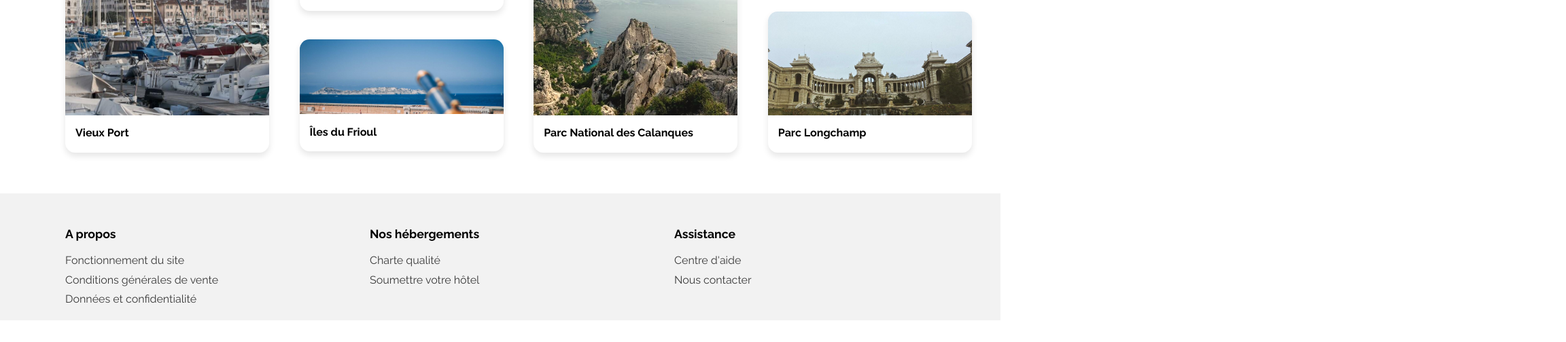
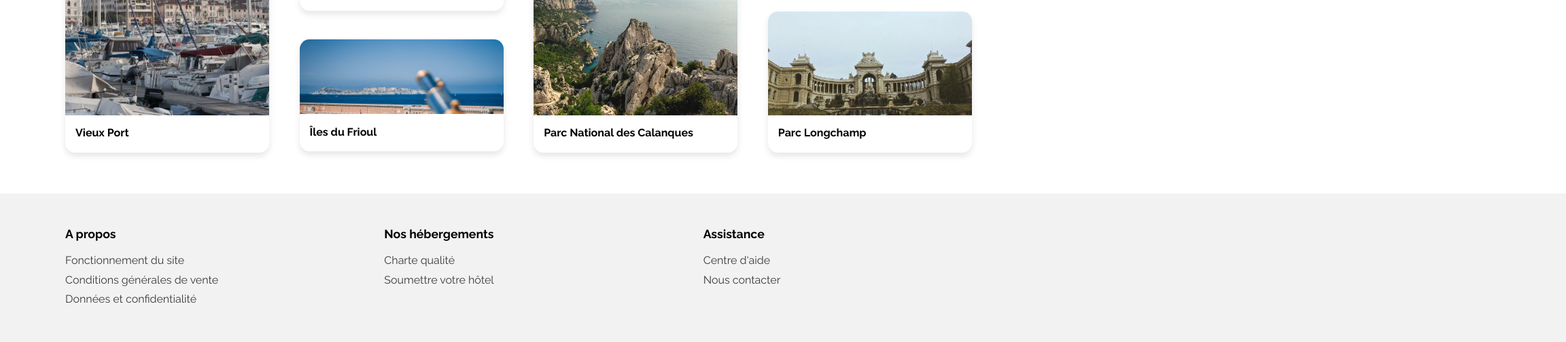
Before and after one commit to stebenwolf/BenS_2_21082021__open-classrooms_project02, a plain HTML site: page index.html in a window 1536 px wide. Shown: the part 1404-1908 px from the top of the page at 68% size, 2304 px wide, since content can reach past the window. Before the commit the page ends 1876 px from the top, so only its background shows below. Drawn offline with Linux system fonts and the light colour scheme.

Commit message:
Small fix

```diff
--- a/desktop.css
+++ b/desktop.css
@@ -3,6 +3,8 @@
     html {
         display: flex;
         justify-content: center;
+
+        overflow-x: hidden;
     }
 
     body, header, main, .footer_content {
@@ -257,15 +259,14 @@
 
 
     footer {
-        width: 500vw;
+        min-width: 5000vw;
         display: flex;
-        overflow: hidden;
-        padding: 1rem 0rem;
-        margin-left: -10rem;
+        padding: 1rem 0rem 3rem 0rem;
+        margin-left: -100rem;
     }
 
     .footer_content{
-        margin-left: 10rem;
+        margin-left: 100rem;
         display: flex;
         width: calc(100vw);
         justify-content: space-around;
```
